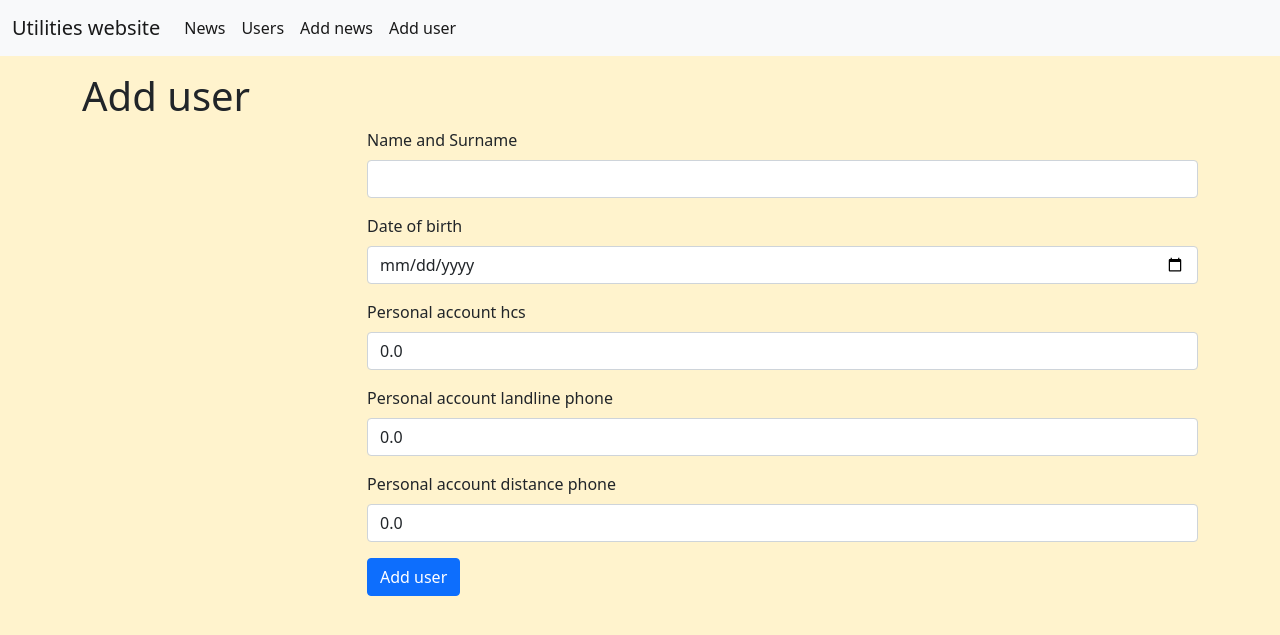
After one commit to EvilMurlok/VK_python_backend, a Django app: page /users/add_user/ in a window 1280 px wide. The commit adds this page. Shown: the top 635 px of the page. Run offline with Django 3.2, Linux system fonts and the light colour scheme; some libraries are stand-ins or nearby versions.

Commit message:
Added the ability to add a new user

```diff
--- a/4_lesson_hw/hcs/news/forms.py
+++ b/4_lesson_hw/hcs/news/forms.py
@@ -17,5 +17,5 @@ class NewsForm(forms.ModelForm):
     def clean_title(self):
         title = self.cleaned_data['title']
         if re.match(r'\d', title):
-            raise ValidationError('Название не должно начинаться с цифры!')
+            raise ValidationError('The name must not start with a number!')
         return title
--- a/4_lesson_hw/hcs/templates/inc/_nav.html
+++ b/4_lesson_hw/hcs/templates/inc/_nav.html
@@ -15,6 +15,9 @@
             <li class="nav-item">
               <a class="nav-link active" aria-current="page" href="{% url 'add_news' %}">Add news</a>
             </li>
+            <li class="nav-item">
+              <a class="nav-link active" aria-current="page" href="{% url 'add_user' %}">Add user</a>
+            </li>
           </ul>
         </div>
       </div>
--- /dev/null
+++ b/4_lesson_hw/hcs/templates/users/add_user.html
@@ -0,0 +1,52 @@
+{% extends 'base.html' %}
+
+{% block title %}
+{{ title }}
+{% endblock %}
+
+{% block content %}
+
+<form action="{% url 'add_user' %}" method="POST">
+    {% csrf_token %}
+    {{ form.non_field.errors }}
+
+    <div class="mb-3">
+        <label for="{{ form.name.id_for_label }}" class="form-label">Name and Surname</label>
+        {{ form.name }}
+        <div class="wrong-feeling">
+            {{ form.name.errors }}
+        </div>
+    </div>
+    <div class="mb-3">
+        <label for="{{ form.date_of_birth.id_for_label }}" class="form-label">Date of birth</label>
+        {{ form.date_of_birth }}
+        <div class="wrong-feeling">
+            {{ form.date_of_birth.errors }}
+        </div>
+    </div>
+    <div class="mb-3">
+        <label for="{{ form.personal_acc_hcs.id_for_label}}" class="form-label">Personal account hcs</label>
+        {{ form.personal_acc_hcs }}
+        <div class="wrong-feeling">
+            {{ form.personal_acc_hcs.errors }}
+        </div>
+    </div>
+    <div class="mb-3">
+        <label for="{{ form.personal_acc_landline_phone.id_for_label}}" class="form-label">Personal account landline phone</label>
+        {{ form.personal_acc_landline_phone }}
+        <div class="wrong-feeling">
+            {{ form.personal_acc_landline_phone.errors }}
+        </div>
+    </div>
+    <div class="mb-3">
+        <label for="{{ form.category.id_for_label}}" class="form-label">Personal account distance phone</label>
+        {{ form.personal_acc_distance_phone }}
+        <div class="wrong-feeling">
+            {{ form.personal_acc_distance_phone.errors }}
+        </div>
+    </div>
+
+    <button type="submit" class="btn btn-primary">Add user</button>
+</form>
+
+{% endblock %}
--- /dev/null
+++ b/4_lesson_hw/hcs/users/forms.py
@@ -0,0 +1,49 @@
+import re
+from django import forms
+from .models import Users
+from django.core.exceptions import ValidationError
+from django.contrib.admin.widgets import AdminDateWidget
+from django.forms.fields import DateField
+
+
+class MyDateInput(forms.DateInput):
+    input_type = 'date'
+    format = '%Y-%m-%d'
+
+
+class UserForm(forms.ModelForm):
+    class Meta:
+        model = Users
+        fields = ['name', 'date_of_birth', 'personal_acc_hcs',
+                  'personal_acc_landline_phone', 'personal_acc_distance_phone']
+        widgets = {
+            'name': forms.TextInput(attrs={'class': 'form-control'}),
+            'date_of_birth': MyDateInput({ 'class': 'form-control' }),
+            'personal_acc_hcs': forms.NumberInput(attrs={'class': 'form-control'}),
+            'personal_acc_landline_phone': forms.NumberInput(attrs={'class': 'form-control'}),
+            'personal_acc_distance_phone': forms.NumberInput(attrs={'class': 'form-control'}),
+        }
+
+    def clean_name(self):
+        name = self.cleaned_data['name']
+        if re.match(r'[A-Z][a-z]+\s+[A-Z][a-z]+(?:\s+[A-Z][a-z]+)?', name):
+            return name
+        raise ValidationError('The entered name is not in the correct format!')
+
+    def clean_personal_acc_distance_phone(self):
+        personal_acc_distance_phone = self.cleaned_data['personal_acc_distance_phone']
+        if personal_acc_distance_phone < 0:
+            raise ValidationError('Personal account for phone payments cannot be less than zero!')
+        return personal_acc_distance_phone
+
+    def clean_personal_acc_hcs(self):
+        personal_acc_hcs = self.cleaned_data['personal_acc_hcs']
+        if personal_acc_hcs < 0:
+            raise ValidationError('Personal account for hcs payments cannot be less than zero!')
+        return personal_acc_hcs
+
+    def clean_personal_acc_landline_phone(self):
+        personal_acc_landline_phone = self.cleaned_data['personal_acc_landline_phone']
+        if personal_acc_landline_phone < 0:
+            raise ValidationError('Personal account for phone payments cannot be less than zero!')
+        return personal_acc_landline_phone
--- a/4_lesson_hw/hcs/users/models.py
+++ b/4_lesson_hw/hcs/users/models.py
@@ -1,4 +1,5 @@
 from django.db import models
+from django.urls import reverse
 
 
 class Users(models.Model):
@@ -12,6 +13,10 @@ class Users(models.Model):
     personal_acc_distance_phone = models.FloatField(default=0.0)
     created_at = models.DateTimeField(auto_now_add=True)
 
+    # let it be so for now
+    def get_absolute_url(self):
+        return reverse('current_user', kwargs={'pk': self.pk})
+
     def __str__(self):
         return self.name
 
--- a/4_lesson_hw/hcs/users/urls.py
+++ b/4_lesson_hw/hcs/users/urls.py
@@ -1,10 +1,10 @@
 from django.urls import path
 from .views import user_detail
 from .views import HomeUsers
-# from .views import index
+from .views import add_user
 
 urlpatterns = [
-    # path('', index, name='users'),
     path('', HomeUsers.as_view(), name='users'),
-    path('user/', user_detail, name='current_user'),
+    path('<int:pk>/', user_detail, name='current_user'),
+    path('add_user/', add_user, name='add_user'),
 ]
--- a/4_lesson_hw/hcs/users/views.py
+++ b/4_lesson_hw/hcs/users/views.py
@@ -1,9 +1,11 @@
 import os
-from django.shortcuts import render
-from django.http import JsonResponse, Http404, HttpResponseBadRequest
+from django.shortcuts import render, redirect, get_object_or_404
+from django.http import JsonResponse, Http404
+from django.views.decorators.http import require_GET, require_http_methods
 from application.settings import TEMPLATE_DIR
 from .models import Users
-from django.views.generic import  ListView
+from .forms import UserForm
+from django.views.generic import ListView
 
 
 class HomeUsers(ListView):
@@ -19,24 +21,25 @@ class HomeUsers(ListView):
         return context
 
 
-# render the page with te list of users
-# def index(request):
-#     users = Users.objects.all()
-#     return render(request, os.path.join(TEMPLATE_DIR, 'users/index.html'),
-#                   {'title': 'Service users', 'users': users})
+@require_http_methods(["GET", "POST"])
+def add_user(request):
+    if request.method == 'POST':
+        form = UserForm(request.POST)
+        if form.is_valid():
+            user = form.save()
+            return redirect(user)
+    else:
+        form = UserForm()
+    return render(request, os.path.join(TEMPLATE_DIR, 'users/add_user.html'),
+                  context={'title': 'Add user', 'form': form})
 
 
-# get detailed information about the user using a GET request
-# !!!!   @api_view(['GET']) from Django Rest Framework
-def user_detail(request):
-    if request.method != 'GET':
-        return HttpResponseBadRequest('GET required')
-    try:
-        user_id = request.GET.get('user_id')
-        user = Users.objects.get(pk=user_id)
-    except Users.DoesNotExist:
-        raise Http404('No News matches the given query.')
-    return JsonResponse({f'{user.name}': [f'{user.date_of_birth}',
-                                          f'{user.personal_acc_hcs}',
-                                          f'{user.personal_acc_landline_phone}',
-                                          f'{user.personal_acc_distance_phone}']})
+@require_GET
+def user_detail(request, pk):
+    user = get_object_or_404(Users, pk=pk)
+    return render(request, os.path.join(TEMPLATE_DIR, 'users/view_user.html'),
+                  context={'title': f'User {user.name}', 'user': user})
+    # return JsonResponse({f'{user.name}': [f'{user.date_of_birth}',
+    #                                       f'{user.personal_acc_hcs}',
+    #                                       f'{user.personal_acc_landline_phone}',
+    #                                      f'{user.personal_acc_distance_phone}']})
```
Also changed, not shown: 4_lesson_hw/hcs/templates/news/add_news.html (+4 -4 lines), 4_lesson_hw/hcs/templates/users/view_user.html (added, +30 -0 lines).
